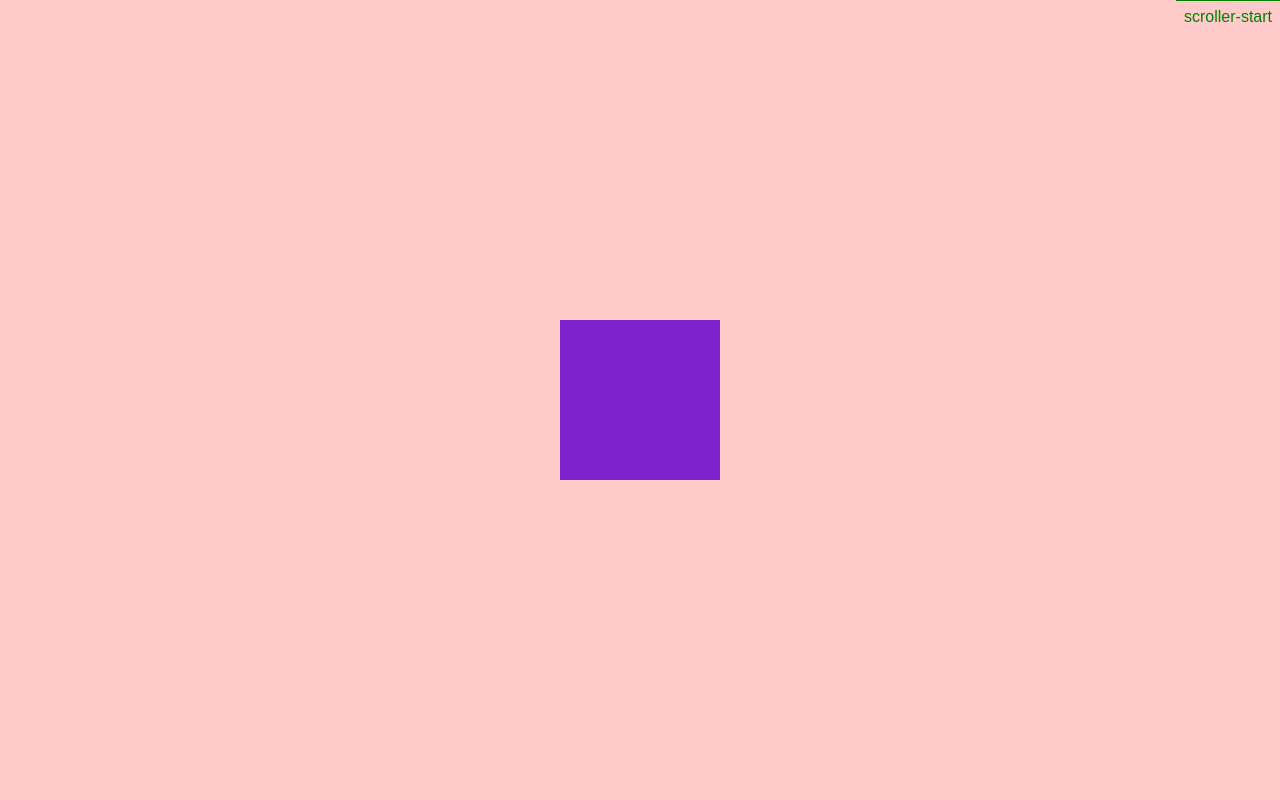
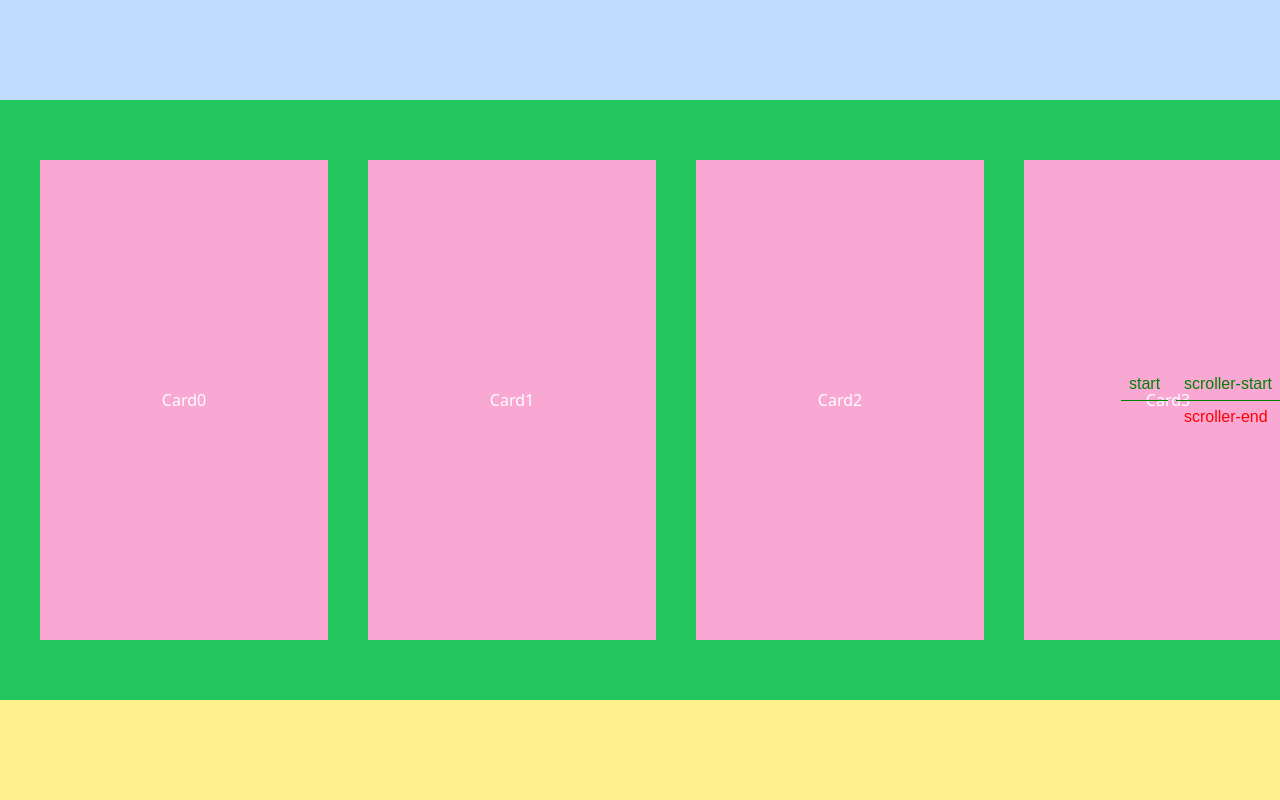
Before and after one commit to Hexi1997/gsap-scrolltrigger-animation-poc, a React (Vite) app: page / in a window 1280 px wide. Shown: the top 800 px of the page. Built offline with nearby package versions, Linux system fonts and the light colour scheme.

Commit message:
feat: add gsap scroll trigger swiper demo

```diff
--- a/src/App.tsx
+++ b/src/App.tsx
@@ -4,6 +4,7 @@ import { useGSAP } from "@gsap/react";
 import { BasicUsage } from "./components/1_BasicUsage";
 import { Timeline } from "./components/2_Timeline";
 import { ScrollTriggerDemo } from "./components/3_ScrollTriggerDemo";
+import { ScrollTriggerSwiper } from "./components/4_ScrollTriggerSwiper";
 
 gsap.registerPlugin(ScrollTrigger);
 
@@ -12,7 +13,8 @@ function App() {
     <div>
       {/* <BasicUsage /> */}
       {/* <Timeline /> */}
-      <ScrollTriggerDemo />
+      {/* <ScrollTriggerDemo /> */}
+      <ScrollTriggerSwiper />
     </div>
   );
 }
--- a/src/components/3_ScrollTriggerDemo.tsx
+++ b/src/components/3_ScrollTriggerDemo.tsx
@@ -67,6 +67,7 @@ export function ScrollTriggerDemo() {
       >
         <h2 className="text-[30vw]">Experience</h2>
       </section>
+      <section className="h-screen bg-blue-200"></section>
     </>
   );
 }
--- /dev/null
+++ b/src/components/4_ScrollTriggerSwiper.tsx
@@ -0,0 +1,47 @@
+import { useGSAP } from "@gsap/react";
+import gsap from "gsap";
+
+export function ScrollTriggerSwiper() {
+  useGSAP(() => {
+    let horizontalSection = document.querySelector("#horizontal");
+    if (!horizontalSection) return;
+    gsap.to("#horizontal", {
+      x: () => horizontalSection.scrollWidth * -1,
+      xPercent: 100,
+      scrollTrigger: {
+        trigger: "#horizontal",
+        start: "center center",
+        end: "+=6000px",
+        // 确保 pinContainer元素高度为 100vh 即可
+        pin: ".pinContainer",
+        scrub: true,
+        markers: true,
+        invalidateOnRefresh: true,
+      },
+    });
+  }, []);
+  return (
+    <>
+      <div className="pinContainer">
+        <div className="h-[calc((100vh_-_600px)_/_2)] bg-blue-200 w-full"></div>
+        <div className="h-[600px] bg-green-500 overflow-hidden">
+          <div
+            id="horizontal"
+            className="flex items-center justify-start h-full"
+          >
+            <section className="px-10 h-full flex items-center justify-center flex-nowrap gap-10">
+              {new Array(30).fill(0).map((_, index) => {
+                return (
+                  <div className="h-[80%] flex items-center justify-center aspect-[0.6] bg-pink-300">
+                    Card{index}
+                  </div>
+                );
+              })}
+            </section>
+          </div>
+        </div>
+        <div className="h-[calc((100vh_-_600px)_/_2)] bg-yellow-200"></div>
+      </div>
+    </>
+  );
+}
```
